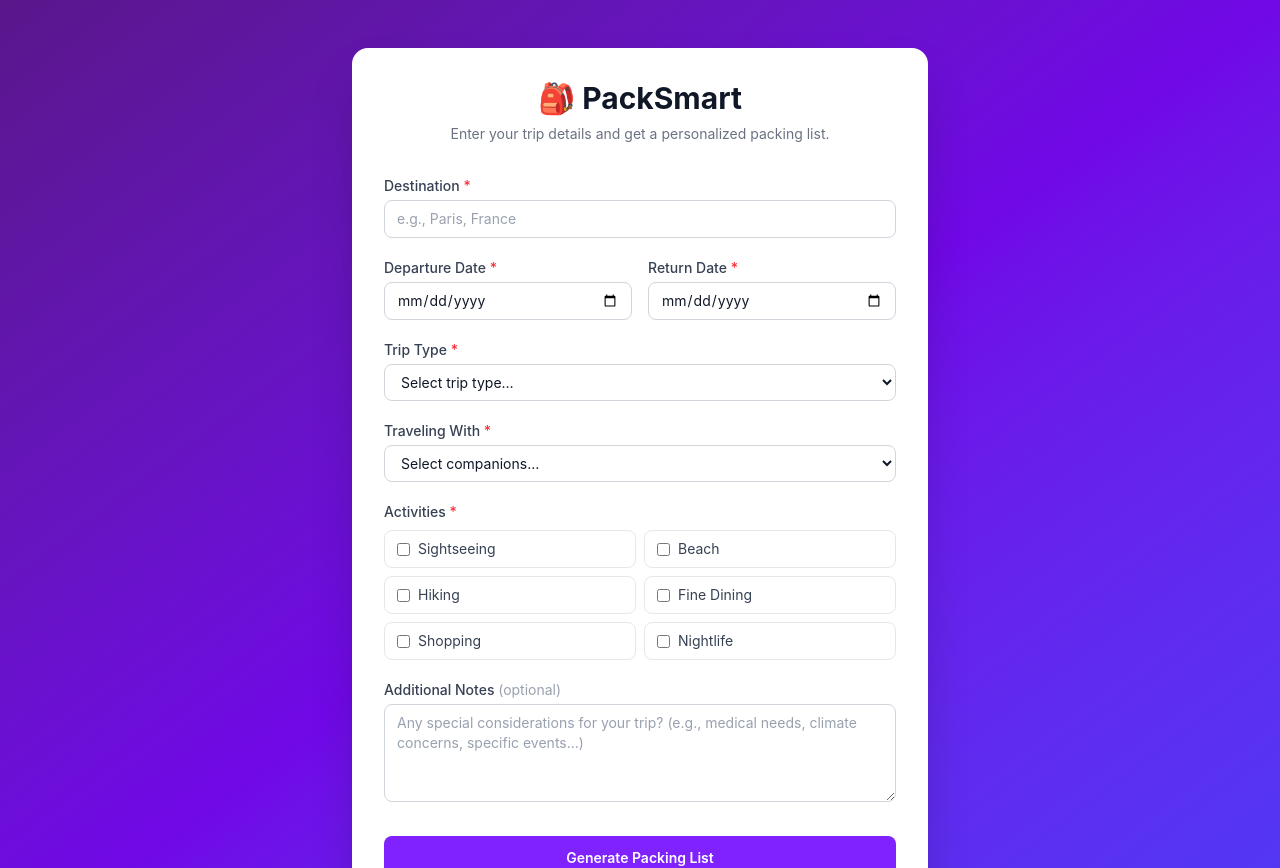
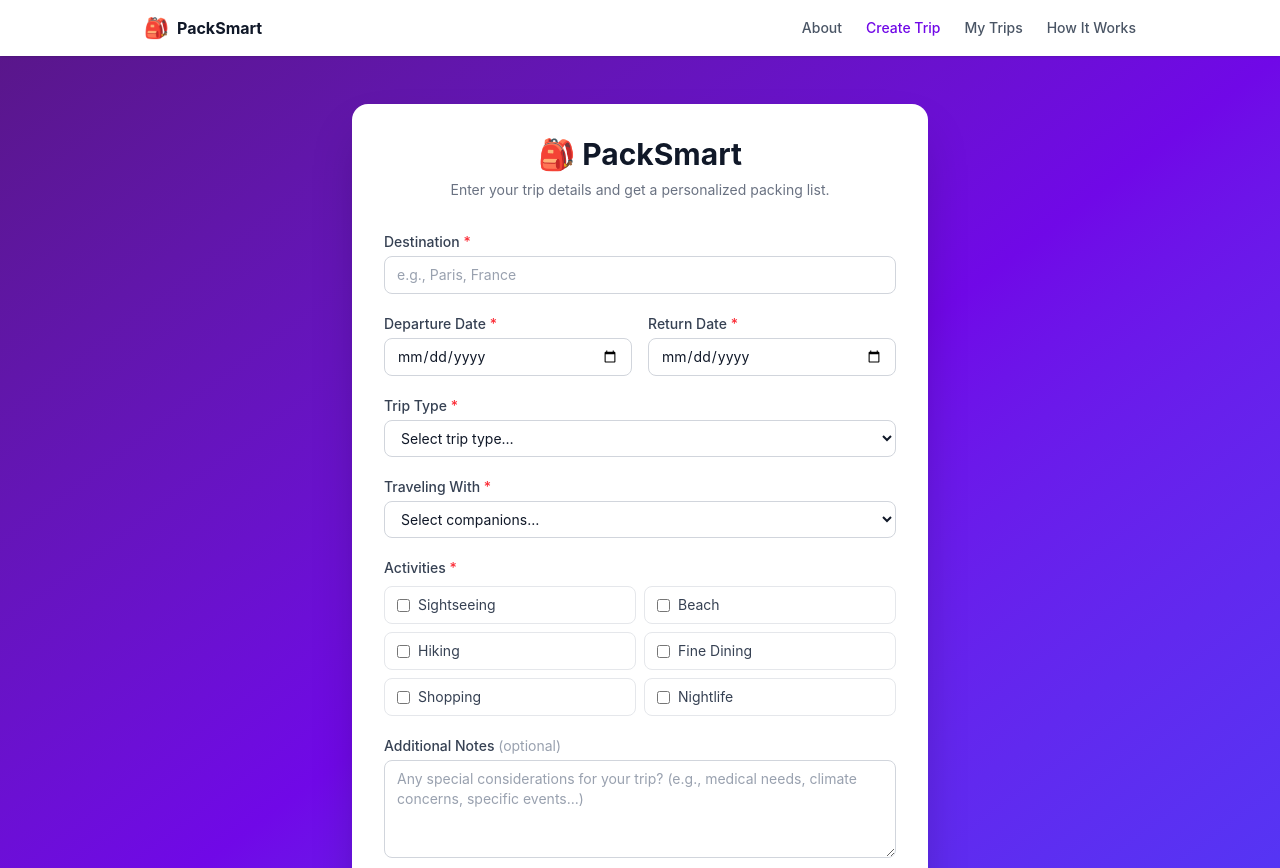
Before and after one commit to pickkinsley/project2, a React (Vite) app in the folder frontend/: page / in a window 1280 px wide. Shown: the top 868 px of the page. Built offline with nearby package versions, Linux system fonts and the light colour scheme.

Commit message:
Add sticky Header nav with hamburger menu; render on all pages
Desktop: horizontal links. Mobile: hamburger toggles a dropdown.
Active route highlighted via NavLink. Closes menu on mobile nav click.

Co-Authored-By: Claude Sonnet 4.6 <noreply@anthropic.com>

```diff
--- a/frontend/src/App.jsx
+++ b/frontend/src/App.jsx
@@ -1,4 +1,5 @@
 import { Routes, Route } from 'react-router-dom'
+import Header from './components/Header.jsx'
 import HomePage from './pages/HomePage.jsx'
 import PackingListPage from './pages/PackingListPage.jsx'
 import AboutPage from './pages/AboutPage.jsx'
@@ -6,12 +7,15 @@ import NotFoundPage from './pages/NotFoundPage.jsx'
 
 function App() {
   return (
+    <>
+      <Header />
       <Routes>
         <Route path="/" element={<HomePage />} />
         <Route path="/packing-list/:tripId" element={<PackingListPage />} />
         <Route path="/about" element={<AboutPage />} />
         <Route path="*" element={<NotFoundPage />} />
       </Routes>
+    </>
   )
 }
 
--- /dev/null
+++ b/frontend/src/components/Header.jsx
@@ -0,0 +1,80 @@
+import { useState } from 'react'
+import { Link, NavLink } from 'react-router-dom'
+
+const NAV_LINKS = [
+  { to: '/about',     label: 'About' },
+  { to: '/',          label: 'Create Trip' },
+  { to: '/my-trips',  label: 'My Trips' },
+  { to: '/how-it-works', label: 'How It Works' },
+]
+
+export default function Header() {
+  const [menuOpen, setMenuOpen] = useState(false)
+
+  const linkClass = ({ isActive }) =>
+    `text-sm font-medium transition-colors ${
+      isActive ? 'text-violet-700' : 'text-gray-600 hover:text-violet-600'
+    }`
+
+  return (
+    <header className="sticky top-0 z-50 bg-white shadow-sm">
+      <div className="max-w-5xl mx-auto px-4 h-14 flex items-center justify-between">
+
+        {/* Brand */}
+        <Link to="/" className="flex items-center gap-2 font-bold text-gray-900 hover:text-violet-700 transition-colors">
+          <span className="text-xl">🎒</span>
+          <span>PackSmart</span>
+        </Link>
+
+        {/* Desktop nav */}
+        <nav className="hidden sm:flex items-center gap-6">
+          {NAV_LINKS.map(({ to, label }) => (
+            <NavLink key={to} to={to} end={to === '/'} className={linkClass}>
+              {label}
+            </NavLink>
+          ))}
+        </nav>
+
+        {/* Mobile hamburger */}
+        <button
+          className="sm:hidden p-2 rounded-md text-gray-600 hover:text-violet-600 hover:bg-violet-50 transition-colors"
+          onClick={() => setMenuOpen((o) => !o)}
+          aria-label="Toggle menu"
+        >
+          {menuOpen ? (
+            <svg className="w-5 h-5" fill="none" stroke="currentColor" viewBox="0 0 24 24">
+              <path strokeLinecap="round" strokeLinejoin="round" strokeWidth={2} d="M6 18L18 6M6 6l12 12" />
+            </svg>
+          ) : (
+            <svg className="w-5 h-5" fill="none" stroke="currentColor" viewBox="0 0 24 24">
+              <path strokeLinecap="round" strokeLinejoin="round" strokeWidth={2} d="M4 6h16M4 12h16M4 18h16" />
+            </svg>
+          )}
+        </button>
+      </div>
+
+      {/* Mobile menu */}
+      {menuOpen && (
+        <nav className="sm:hidden border-t border-gray-100 bg-white px-4 py-3 flex flex-col gap-1">
+          {NAV_LINKS.map(({ to, label }) => (
+            <NavLink
+              key={to}
+              to={to}
+              end={to === '/'}
+              className={({ isActive }) =>
+                `block px-3 py-2 rounded-lg text-sm font-medium transition-colors ${
+                  isActive
+                    ? 'bg-violet-50 text-violet-700'
+                    : 'text-gray-600 hover:bg-gray-50 hover:text-violet-600'
+                }`
+              }
+              onClick={() => setMenuOpen(false)}
+            >
+              {label}
+            </NavLink>
+          ))}
+        </nav>
+      )}
+    </header>
+  )
+}
```
Lines whose indentation alone changed are shown as unchanged.
